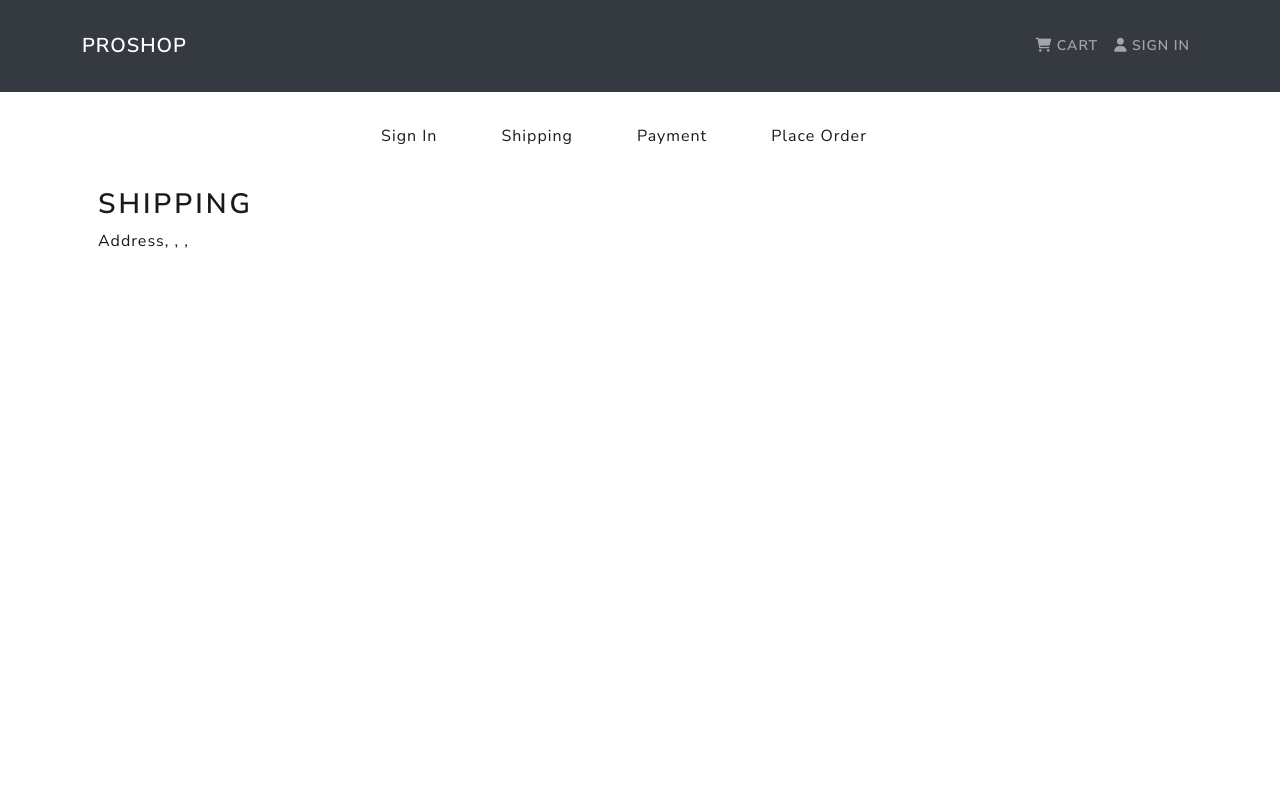
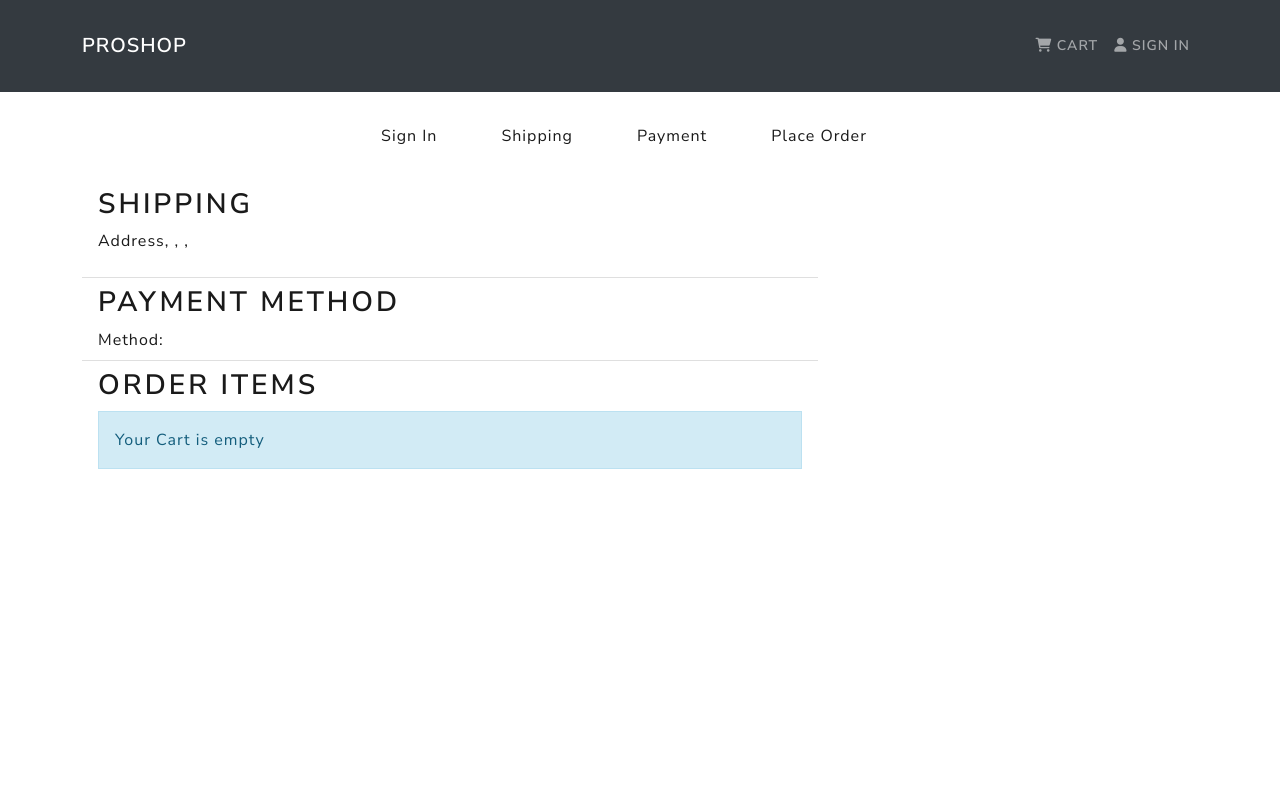
Before and after one commit to mabuhanifa/mern-redux-01, a React (Create React App) app: page /placeorder in a window 1280 px wide. Shown: the top 800 px of the page. Built offline with nearby package versions, Linux system fonts and the light colour scheme.

Commit message:
order items

```diff
--- a/src/screens/PlaceOrderScreen.js
+++ b/src/screens/PlaceOrderScreen.js
@@ -1,6 +1,8 @@
-import { Col, Container, ListGroup, Row } from "react-bootstrap";
+import { Col, Container, Image, ListGroup, Row } from "react-bootstrap";
 import { useSelector } from "react-redux";
+import { Link } from "react-router-dom";
 import CheckoutSteps from "../components/CheckoutSteps";
+import Message from "../components/Message";
 
 const PlaceOrderScreen = () => {
   const cart = useSelector((state) => state.cart);
@@ -19,6 +21,42 @@ const PlaceOrderScreen = () => {
                 {cart.shippingAddress.country}
               </p>
             </ListGroup.Item>
+            <ListGroup.Item>
+              <h2>Payment Method</h2>
+              <strong>Method: </strong>
+              {cart?.paymentMethod}
+            </ListGroup.Item>
+            <ListGroup.Item>
+              <h2>Order Items</h2>
+              {cart.cartItems.length === 0 ? (
+                <Message>Your Cart is empty </Message>
+              ) : (
+                <ListGroup variant="flush">
+                  {cart.cartItems.map((item, index) => (
+                    <ListGroup.Item key={index}>
+                      <Row>
+                        <Col md={1}>
+                          <Image
+                            src={item.image}
+                            alt={item.name}
+                            fluid
+                            rounded
+                          />
+                        </Col>
+                        <Col>
+                          <Link className="text-decoration-none" to={`/product/${item.product}`}>
+                            {item.name}
+                          </Link>
+                        </Col>
+                        <Col md={4}>
+                            {item.qty} x ${item.price} = ${item.qty * item.price}
+                        </Col>
+                      </Row>
+                    </ListGroup.Item>
+                  ))}
+                </ListGroup>
+              )}
+            </ListGroup.Item>
           </ListGroup>
         </Col>
       </Row>
```
